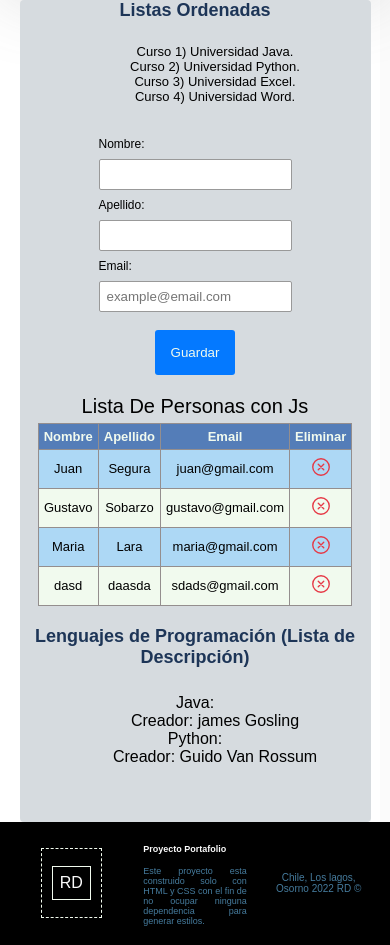
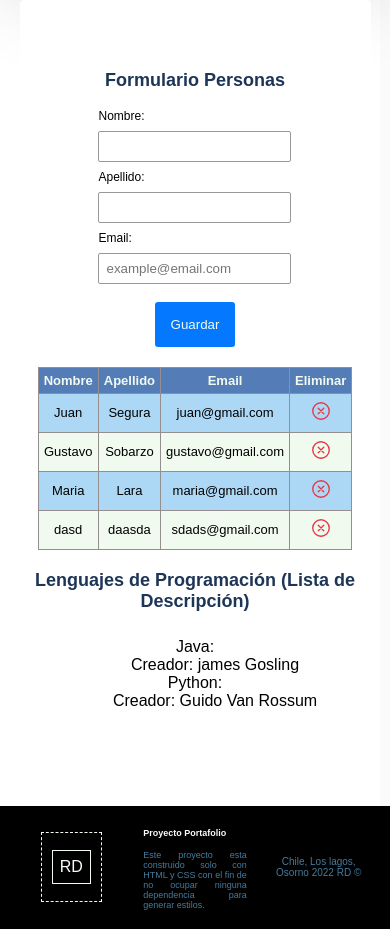
Before and after one commit to gustavo-sobarzo/PuroHtmlyCss, a PHP site: page /app/web/tablasListas.html in a window 390 px wide. Shown: the part 167-1112 px from the top of the page. Run offline with PHP 8.4, Linux system fonts and the light colour scheme.

Commit message:
Update44

```diff
--- a/app/web/tablasListas.html
+++ b/app/web/tablasListas.html
@@ -22,18 +22,10 @@
   </div>
   <div class="contenedorPrincipal">
 
-
-    <div class="listasOrdenadas">
-      <h1>Listas Ordenadas</h1>
-      <ol>
-        <li>Universidad Java</li>
-        <li>Universidad Python</li>
-        <li>Universidad Excel</li>
-        <li>Universidad Word</li>
-      </ol>
-    </div>
+    <div class="contInpTabl">
 
       <form id="form" onsubmit="return false" class="input">
+        <h1>Formulario Personas</h1>
         <label for="">Nombre:</label>
         <input id="nombre" type="text" autocomplete="off">
         <label for="">Apellido:</label>
@@ -43,11 +35,8 @@
         <button id="btnGuardar" onclick="agregarCliente()">Guardar</button>
       </form>
 
-    <div class="contTabla">
       <table class="tabla">
-        <caption>
-          Lista De Personas con Js
-        </caption>
+
         <tr>
           <th>Nombre</th>
           <th>Apellido</th>
@@ -57,7 +46,9 @@
         <tbody id="tablita">
         </tbody>
       </table>
+
     </div>
+
 
     <div class="listaDescripcion">
       <h1>Lenguajes de Programación (Lista de Descripción)</h1>
@@ -68,8 +59,8 @@
         <dd>Creador: Guido Van Rossum</dd>
       </dl>
     </div>
+
   </div>
-
   <div id="footer"></div>
 
   <script>
--- a/css/styles.css
+++ b/css/styles.css
@@ -23,82 +23,61 @@ h2 {
   display: grid;
   border: none;
   border-radius: 4px;
-  background-color: #d6dbdf;
+  background-color: #ffffff;
   grid-template-columns: 1fr;
   grid-template-rows: repeat(5, auto);
 
 }
-.cabecero h1{
+.cabecero h1 {
   text-align: center;
 }
 /*-----------------------------------Media query para dispositivos mobiles-----------------------------*/
-@media screen and (max-width: 500px){
-  table{
+@media screen and (max-width: 500px) {
+  table {
     font-size: small;
     max-width: 400px;
   }
-  h1{
+  h1 {
     font-size: 18px;
   }
-  caption{
+  caption {
     font-size: 18px;
   }
-  contenedorPrincipal{
+  contenedorPrincipal {
     width: 100%;
   }
-  .contenedorFooter .descripcionFoot{
+  .contenedorFooter .descripcionFoot {
     font-size: 10px;
   }
 }
 
 /*---------------------------------------Estilo header o logo--------------------------------*/
-#header{
-  width:100%;
+#header {
+  width: 100%;
 }
 
-/*----------------------------Estilos Listas Ordenadas--------------------------*/
-ol {
-  list-style: none;
-  counter-reset: contador;
-}
-ol li {
-  float: none;
-  counter-increment: contador;
-}
-ol li::before {
-  content: "Curso " counter(contador) ") ";
-}
-ol li::after {
-  content: ".";
-}
-.listasOrdenadas {
-  border: none;
-  text-align: center;
-}
-@media screen and (max-width: 500px){
-  .listasOrdenadas{
-    font-size: 13px;
-  }
-}
-/*-----------------------------------Estilos Input----------------------------------*/
-.input{
+/*-----------------------------------Estilos Formulario----------------------------------*/
+
+.input {
   display: grid;
   margin-left: auto;
   margin-right: auto;
   border-radius: 8px;
   gap: 8px;
 }
-#nombre, #apellido, #email{
+#nombre,
+#apellido,
+#email {
   border-radius: 2px;
   padding: 7px;
   border: 1px solid rgb(153, 153, 153);
 }
-@media screen and (max-width: 500px){
-  label{
+@media screen and (max-width: 500px) {
+  label {
     font-size: 12px;
   }
 }
-#btnGuardar{
+#btnGuardar {
   width: 80px;
   margin-left: auto;
   margin-right: auto;
@@ -120,15 +99,30 @@ ol li::after {
   border: none;
   cursor: pointer;
   line-height: 1;
-
 }
-.elemento_eliminar--btn:active { transform: translateY(2px); }
+.elemento_eliminar--btn:active {
+  transform: translateY(2px);
+}
 
 /*----------------------------Estilos de Tabla--------------------------*/
-.contTabla {
+.contInpTabl{
+  display: grid;
+  grid-template-columns: 1fr 1fr;
+
+  margin-top: 70px;
   margin-left: auto;
   margin-right: auto;
+  gap: 20px;
+}
 
+@media screen and (max-width:600px){
+  .contInpTabl{
+    display: grid;
+    grid-template-columns: 1fr;
+  }
+}
+table{
+  margin: auto;
 }
 table,
 th,
--- a/css/stylesHeadFooter.css
+++ b/css/stylesHeadFooter.css
@@ -1,5 +1,8 @@
 *{
   font-family: Arial, Helvetica, sans-serif;
+}
+nav{
+  border:none;
 }
 .cabecero {
   width: 100%;
@@ -30,7 +33,9 @@
   font-size: 16px;
   margin-bottom: 15px;
 }
-
+.elivi{
+  border: none;
+}
 /*-------------------------------------Estilo Titulo--------------------------------*/
 h1 {
   color: #1d3557;
--- a/headFooter/head.html
+++ b/headFooter/head.html
@@ -1,5 +1,6 @@
 <!DOCTYPE html>
 <html lang="en">
+
 <head>
     <meta charset="UTF-8">
     <meta http-equiv="X-UA-Compatible" content="IE=edge">
```
Also changed, not shown: other parts of css/styles.css (+13 -32 lines), css/stylesIndex.css (+4 -6 lines), index.html (+2 -5 lines). Lines whose indentation alone changed are shown as unchanged.
